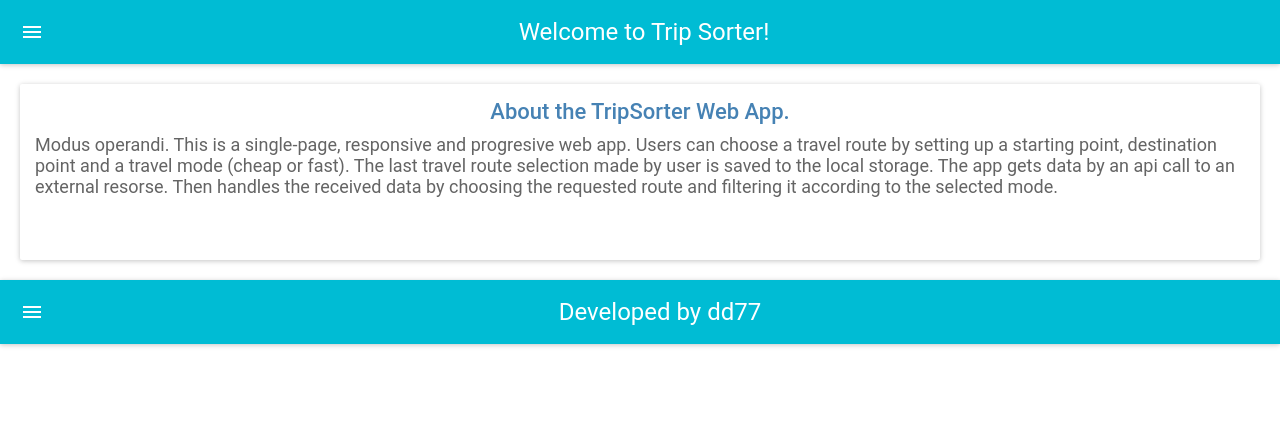
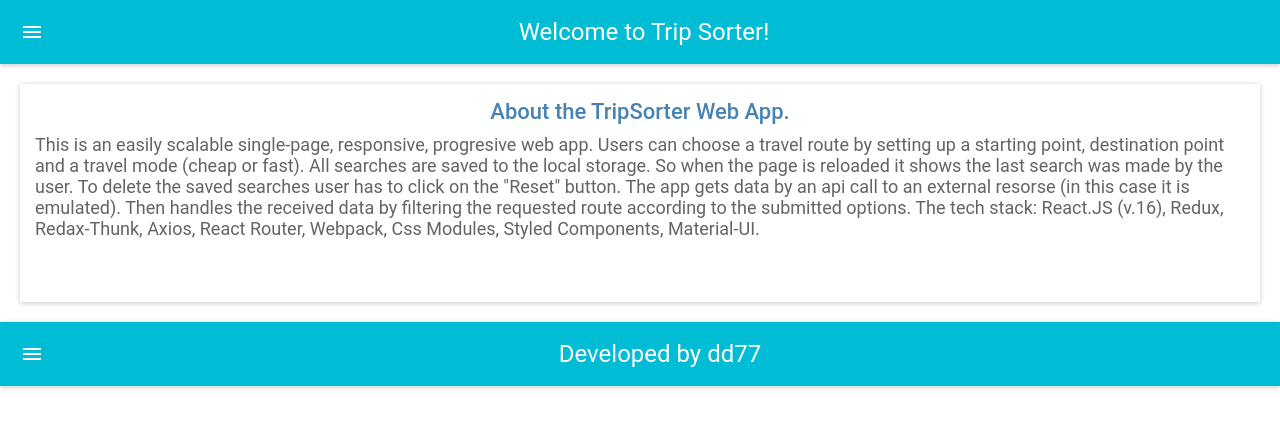
Before and after one commit to Dmitry16/tripsorter, a React (Create React App) app: page /about in a window 1280 px wide. Shown: the top 428 px of the page. Built offline with nearby package versions, Linux system fonts and the light colour scheme.

Commit message:
initial dialog

```diff
--- a/src/components/about.jsx
+++ b/src/components/about.jsx
@@ -14,14 +14,16 @@
       <Paper style={styles.mainPaperStyle} zDepth={1} >
         <h3 style={styles.hStyle}>About the TripSorter Web App.</h3>
         <p style={styles.pStyle}>
-          Modus operandi.
-          This is a single-page, responsive and progresive web app. Users can choose
+          This is an easily scalable single-page, responsive, progresive web app. Users can choose
           a travel route by setting up a starting point, destination point and a travel mode
-          (cheap or fast). The last travel route selection made by user is saved to the
-          local storage.
-          The app gets data by an api call to an external resorse.
-          Then handles the received data by choosing the requested route and
-          filtering it according to the selected mode.
+          (cheap or fast). All searches are saved to the local storage. So when the page is
+          reloaded it shows the last search was made by the user. To delete the saved searches
+          user has to click on the "Reset" button.
+          The app gets data by an api call to an external resorse (in this case it is emulated).
+          Then handles the received data by filtering the requested route according to the
+          submitted options.
+          The tech stack: React.JS (v.16), Redux, Redax-Thunk, Axios, React Router, Webpack, Css Modules,
+          Styled Components, Material-UI.
         </p>
         <IconButton iconClassName="muidocs-icon-custom-github"
           iconStyle={{}}
--- /dev/null
+++ b/src/components/materialUI/initialDialog.jsx
@@ -0,0 +1,72 @@
+
+import React from 'react';
+import Dialog from 'material-ui/Dialog';
+import FlatButton from 'material-ui/FlatButton';
+import RaisedButton from 'material-ui/RaisedButton';
+import { Link } from 'react-router-dom';
+
+/**
+ * Dialog with action buttons. The actions are passed in as an array of React objects,
+ * in this example [FlatButtons](/#/components/flat-button).
+ *
+ * You can also close this dialog by clicking outside the dialog, or with the 'Esc' key.
+ */
+export default class InitialDialog extends React.Component {
+  state = {
+    open: true,
+  };
+
+  // handleOpen = () => {
+  //   this.setState({open: true});
+  // };
+
+  handleStartTripSorter = () => {
+    this.setState({open: false,
+                  startTripSorter: true,
+    });
+  };
+  handleStartReadAbout = () => {
+    this.setState({open: false,
+                  startReadAbout: true,
+    });
+  };
+
+  render() {
+    const actions = [
+      <Link to='/mainPage'>
+        <FlatButton
+          label="Start TripSorter"
+          primary={true}
+          onClick={this.handleStartTripSorter}
+        > Start TripSorter
+        </FlatButton>
+      </Link>,
+      <FlatButton
+        label="Read About"
+        primary={true}
+        disabled={true}
+        onClick={this.handleStartReadAbout}
+      />,
+    ];
+
+    if (this.state.open === true) {
+      return (
+        <div>
+          <Dialog
+            title="Dialog With Actions"
+            actions={actions}
+            modal={true}
+            open={this.state.open}
+          >
+            Only actions can close this dialog.
+          </Dialog>
+        </div>
+      );
+    }
+    // else if (this.state.startTripSorter === true) {
+    //   return (
+    //     <Link to='/mainPage' />
+    //   )
+    // }
+  }
+}
--- a/src/containers/App.jsx
+++ b/src/containers/App.jsx
@@ -14,6 +14,8 @@
 import MainPage from './mainPage';
 import About from '../components/about';
 import { Header, Footer } from '../components/header';
+import InitialDialog from '../components/materialUI/initialDialog';
+
 //Material-UI Components
 import MuiThemeProvider from 'material-ui/styles/MuiThemeProvider';
 
@@ -45,7 +47,8 @@
           <MuiThemeProvider>
             <Container_main>
               <Header />
-                <Route exact={true} path='/' render={renderMainPage} />
+                <Route exact={true} path='/' component={InitialDialog} />
+                <Route exact={true} path='/mainpage' render={renderMainPage} />
                 <Route exact={true} path='/about' component={About} />
               <Footer />
             </Container_main>
```
